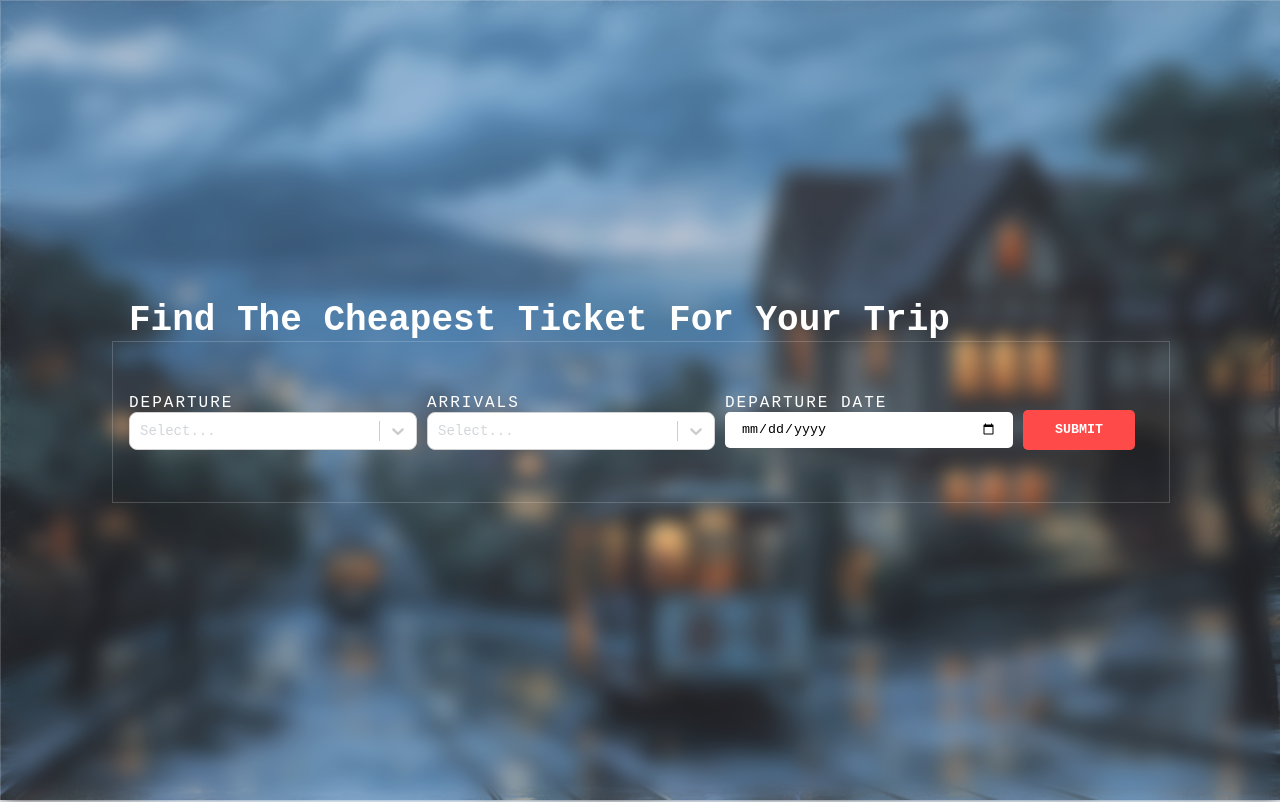
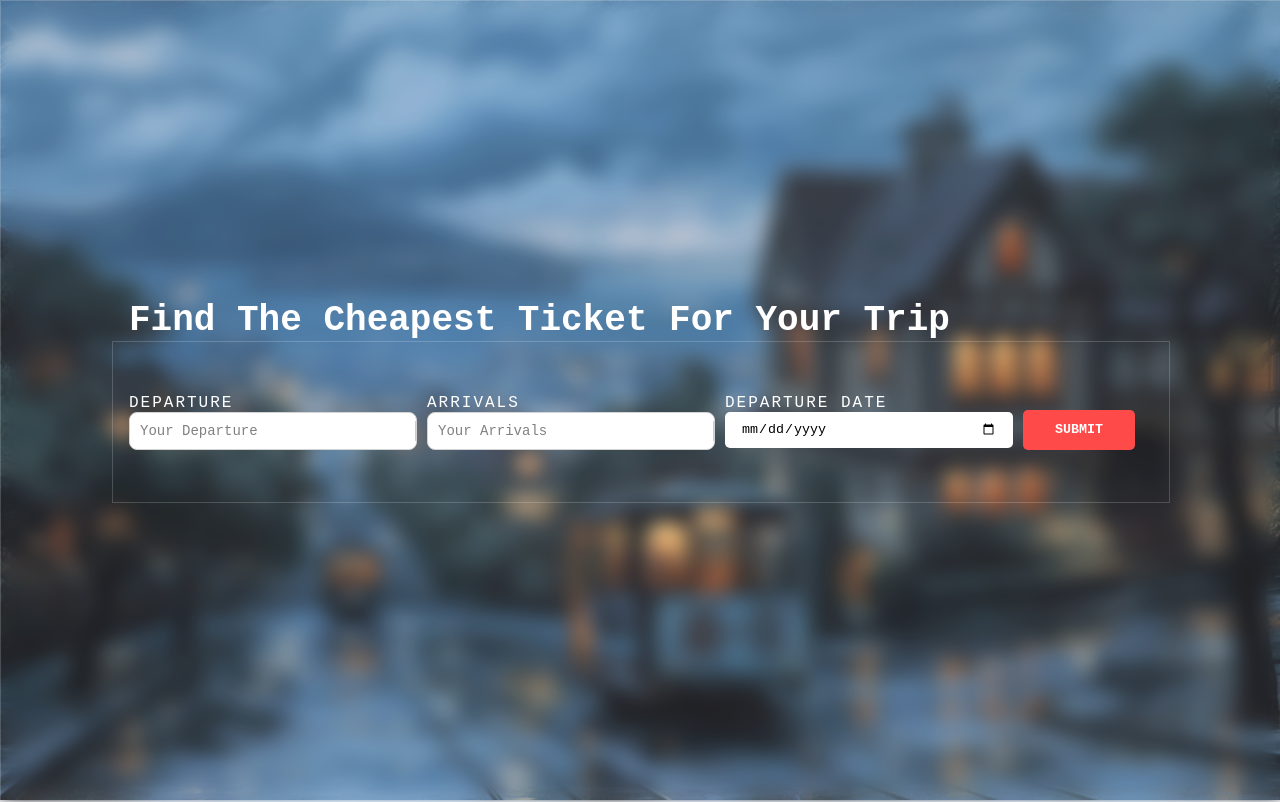
Before and after one commit to ikhanbehram/Virail_test, a React (Create React App) app: page / in a window 1280 px wide. Built offline with nearby package versions, Linux system fonts and the light colour scheme.

Commit message:
main page UI enhancements

```diff
--- a/src/assets/styles/_App.scss
+++ b/src/assets/styles/_App.scss
@@ -38,3 +38,7 @@ label{
 		border-radius: 5px;
 	}
 }
+
+.css-1hb7zxy-IndicatorsContainer {
+	display: none;
+}
--- a/src/components/creatableSelect.js
+++ b/src/components/creatableSelect.js
@@ -33,7 +33,6 @@ const SelectCreatable = ({
     }),
     placeholder: (provided) => ({
       ...provided,
-      color: "#d2d6da",
       fontSize: "14px",
       textTransform: "capitalize",
     }),
@@ -64,6 +63,10 @@ const SelectCreatable = ({
       fontSize: ".8rem",
       height: "1.rem",
     }),
+	dropdownIndicator: base => ({
+		...base,
+		display: 'none'
+	  })
   };
 
   return (
--- a/src/index.js
+++ b/src/index.js
@@ -1,7 +1,6 @@
 import React from 'react';
 import ReactDOM from 'react-dom/client';
 import {RouterProvider} from "react-router-dom";
-import App from './App';
 import reportWebVitals from './reportWebVitals';
 import './assets/styles/stylesheet.scss';
 import { router } from './router';
--- a/src/pages/mainPage/mainPage.js
+++ b/src/pages/mainPage/mainPage.js
@@ -16,10 +16,10 @@ const MainPage = () => {
         <form onSubmit={onSubmit}>
           <div className="main-search">
             <div className="departure-input">
-              <SelectCreatable label="Departure" />
+              <SelectCreatable label="Departure" placeholderText="Your Departure" />
             </div>
             <div className="arrival-input">
-              <SelectCreatable isMulti={true} label="Arrivals" />
+              <SelectCreatable isMulti={true} label="Arrivals" placeholderText="Your Arrivals" />
             </div>
             <div className="departure-date">
               <DateComponent label="Departure Date" />
```
